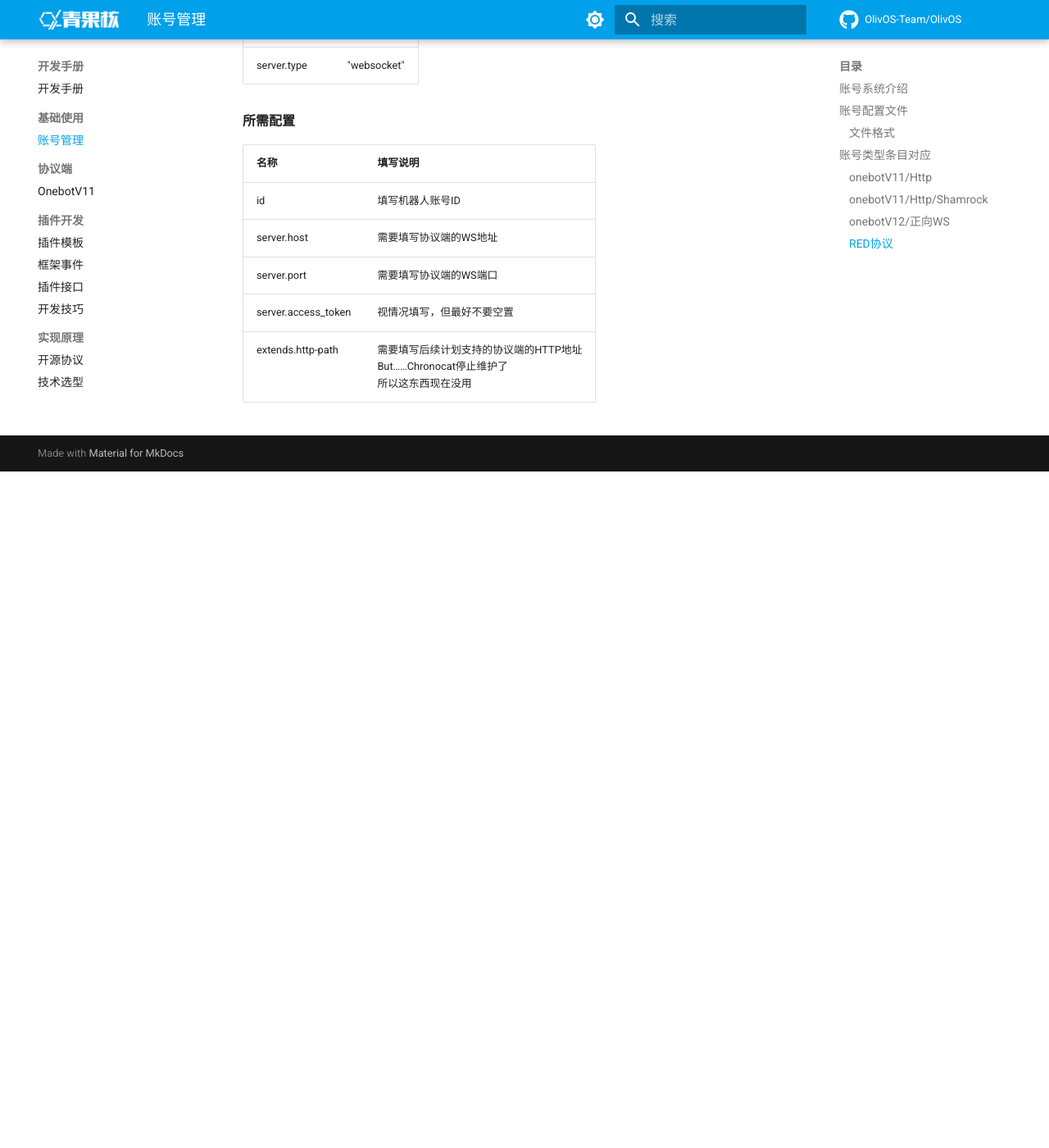
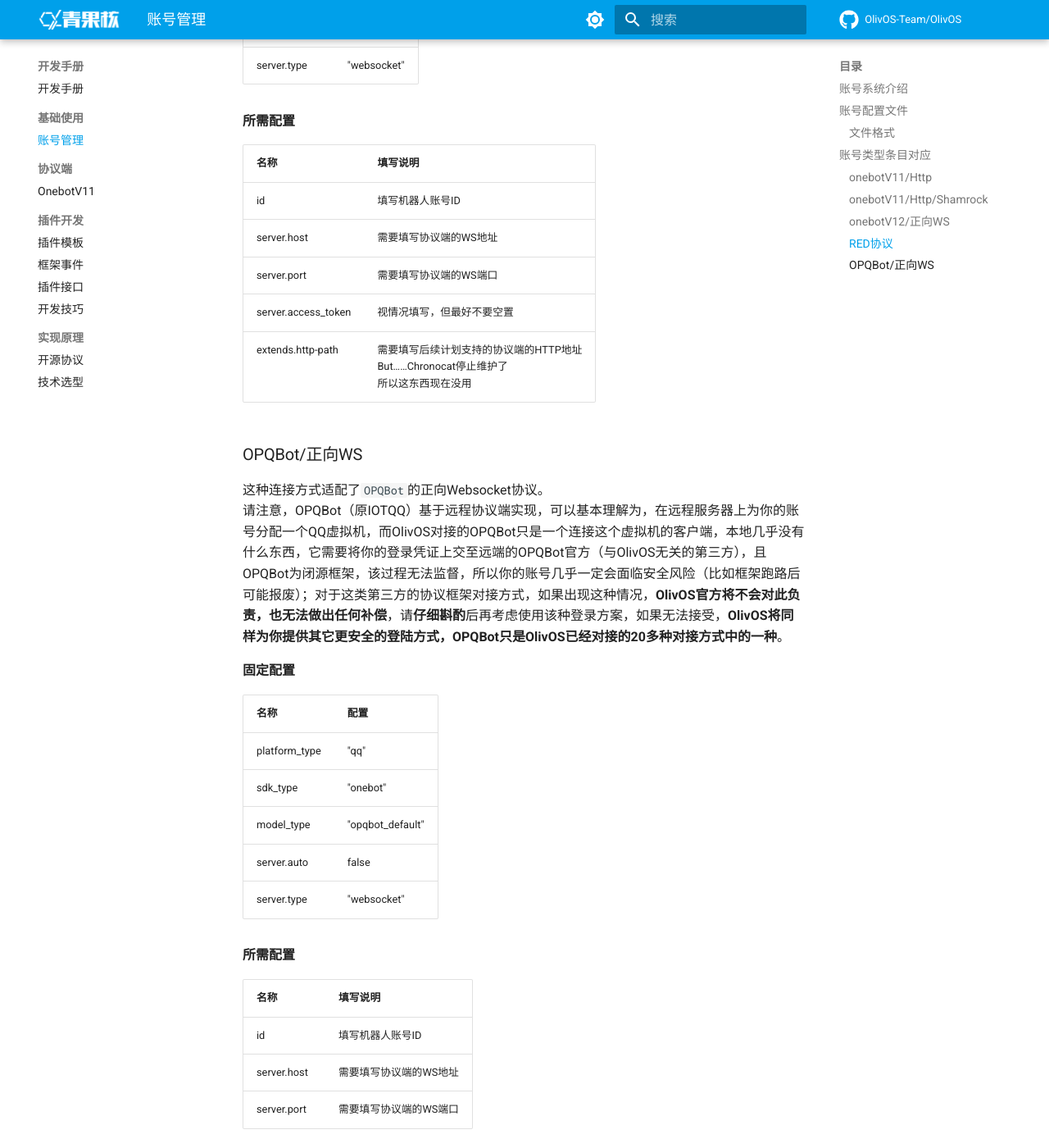
Before and after one commit to OlivOS-Team/OlivOSDoc, an MkDocs documentation site: the page built from docs/OlivOS_UserDoc_Account.md, in a window 1280 px wide and 1400 px high, scrolled down 4854 px. Shown: the whole window at 82% size. Built offline with MkDocs 1.6.1 and Material for MkDocs 9.7.7, drawn with Linux system fonts in a browser that asks for light colours; comment, search, counter and statistics services are not loaded; before the commit the page ends 5429 px from its top, so only the background shows below that.

Commit message:
Update OlivOS_UserDoc_Account.md

```diff
--- a/docs/OlivOS_UserDoc_Account.md
+++ b/docs/OlivOS_UserDoc_Account.md
@@ -156,3 +156,27 @@
 | server.port | 需要填写协议端的WS端口 |
 | server.access_token | 视情况填写，但最好不要空置 |
 | extends.http-path | 需要填写后续计划支持的协议端的HTTP地址<br/>But……Chronocat停止维护了<br/>所以这东西现在没用 |
+
+
+### OPQBot/正向WS
+
+这种连接方式适配了`OPQBot`的正向Websocket协议。
+请注意，OPQBot（原IOTQQ）基于远程协议端实现，可以基本理解为，在远程服务器上为你的账号分配一个QQ虚拟机，而OlivOS对接的OPQBot只是一个连接这个虚拟机的客户端，本地几乎没有什么东西，它需要将你的登录凭证上交至远端的OPQBot官方（与OlivOS无关的第三方），且OPQBot为闭源框架，该过程无法监督，所以你的账号几乎一定会面临安全风险（比如框架跑路后可能报废）；对于这类第三方的协议框架对接方式，如果出现这种情况，**OlivOS官方将不会对此负责，也无法做出任何补偿**，请**仔细斟酌**后再考虑使用该种登录方案，如果无法接受，**OlivOS将同样为你提供其它更安全的登陆方式，OPQBot只是OlivOS已经对接的20多种对接方式中的一种**。
+
+**固定配置**
+
+| 名称 | 配置 |
+|:---|:---|
+| platform_type | "qq" |
+| sdk_type | "onebot" |
+| model_type | "opqbot_default" |
+| server.auto | false |
+| server.type | "websocket" |
+
+**所需配置**
+
+| 名称 | 填写说明 |
+|:---|:---|
+| id | 填写机器人账号ID |
+| server.host | 需要填写协议端的WS地址 |
+| server.port | 需要填写协议端的WS端口 |
```
